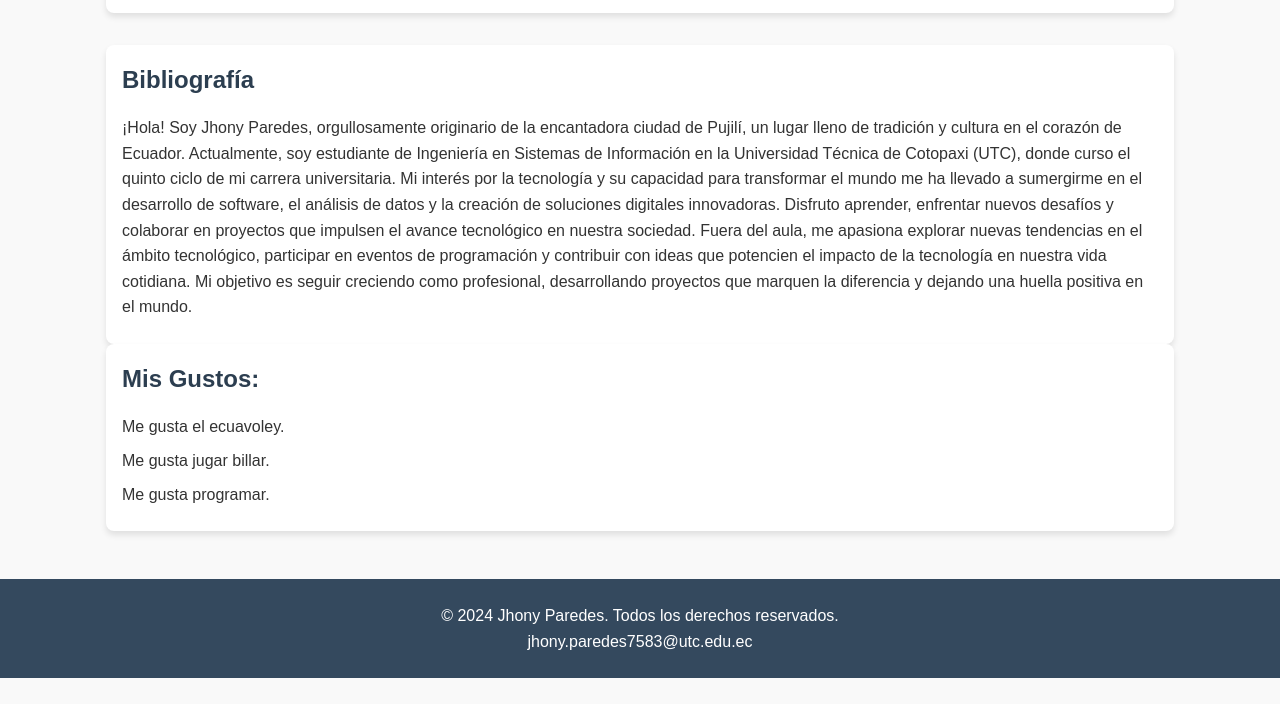
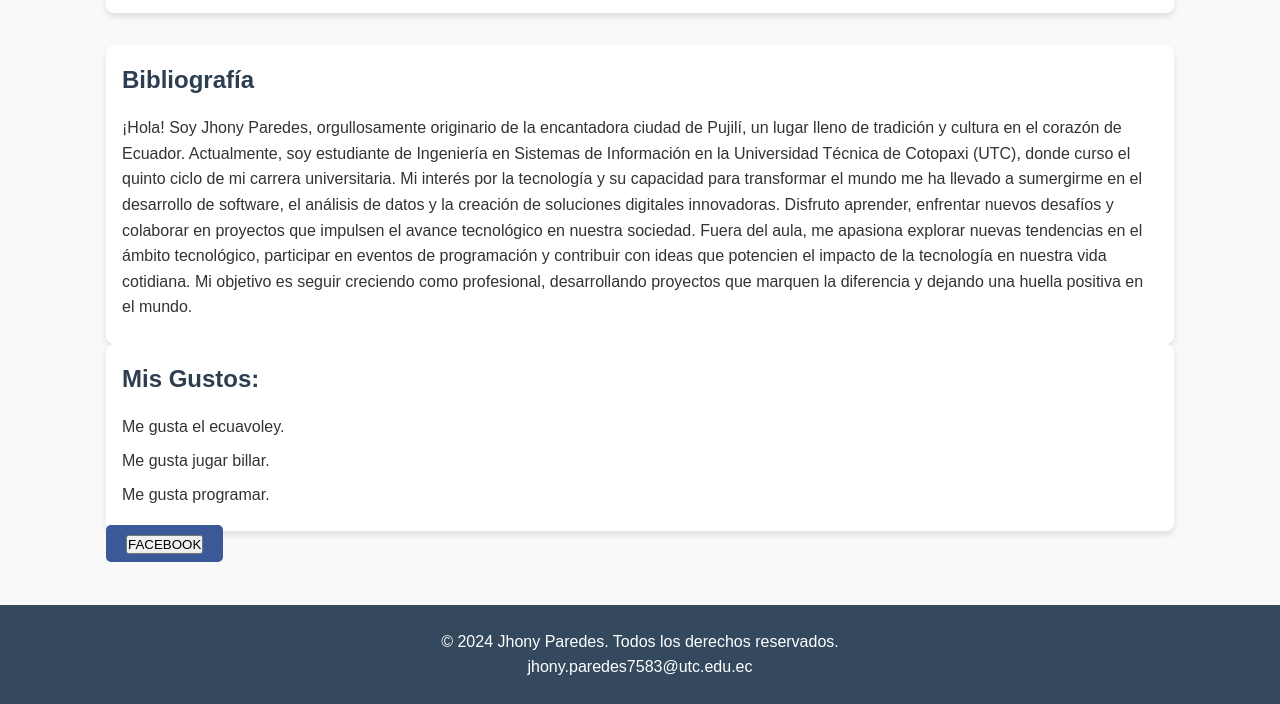
Before and after one commit to JhonyP14/INTERFACES, a plain HTML site: page index.html in a window 1280 px wide. Shown: the part 262-966 px from the top of the page. Before the commit the page ends 940 px from the top, so only its background shows below. Drawn offline with Linux system fonts and the light colour scheme.

Commit message:
add: Styles

```diff
--- a/index.html
+++ b/index.html
@@ -45,6 +45,12 @@
                 <li>Me gusta programar.</li>
             </ul>
         </section>
+
+        <a href="https://www.facebook.com/"
+            target="_blank"
+            class="btn-facebook">
+            <BUtton>FACEBOOK</BUtton>
+        </a>
     </main>
 
     <footer class="footer">
--- a/script.js
+++ b/script.js
@@ -1,10 +1,8 @@
-// script.js
 
-// Ejemplo de función que podría usarse para actualizar la descripción
 function actualizarPerfil(nombre, descripcion) {
     document.getElementById('nombre').textContent = nombre;
     document.getElementById('descripcion').textContent = descripcion;
 }
 
-// Llamar a la función para actualizar el perfil (puedes modificar los valores)
+
 actualizarPerfil("Paredes Jhony", "Ingeniero en Sistemas de la Información.");
--- a/styles.css
+++ b/styles.css
@@ -1,11 +1,11 @@
-/* Reset básico */
+
 * {
     margin: 0;
     padding: 0;
     box-sizing: border-box;
 }
 
-/* Colores y fuentes */
+
 :root {
     --primary-color: #4CAF50;
     --secondary-color: #2C3E50;
@@ -16,7 +16,7 @@
     --font-family: 'Arial', sans-serif;
 }
 
-/* Estilo general */
+
 body {
     font-family: var(--font-family);
     line-height: 1.6;
@@ -25,7 +25,6 @@ body {
     margin: 0;
 }
 
-/* Header */
 .header {
     text-align: center;
     padding: 2rem;
@@ -33,14 +32,14 @@ body {
     color: white;
 }
 
-/* Contenedor principal */
+
 .container {
     max-width: 1100px;
     margin: 2rem auto;
     padding: 1rem;
 }
 
-/* Perfil */
+
 .perfil {
     display: flex;
     align-items: center;
@@ -70,7 +69,7 @@ body {
     color: var(--text-color);
 }
 
-/* Bibliografía */
+
 .bibliografia {
     background: white;
     padding: 1rem;
@@ -102,7 +101,7 @@ body {
     text-decoration: underline;
 }
 
-/* Footer */
+
 .footer {
     text-align: center;
     padding: 1.5rem;
@@ -118,3 +117,17 @@ body {
 .footer a:hover {
     text-decoration: underline;
 }
+
+
+.btn-facebook {
+    background-color: #3b5998;
+    color: #ffffff;
+    padding: 10px 20px;
+    border: none;
+    border-radius: 5px;
+    cursor: pointer;
+  }
+
+  .btn-facebook:hover {
+    background-color: #2f477a;
+  }
```
